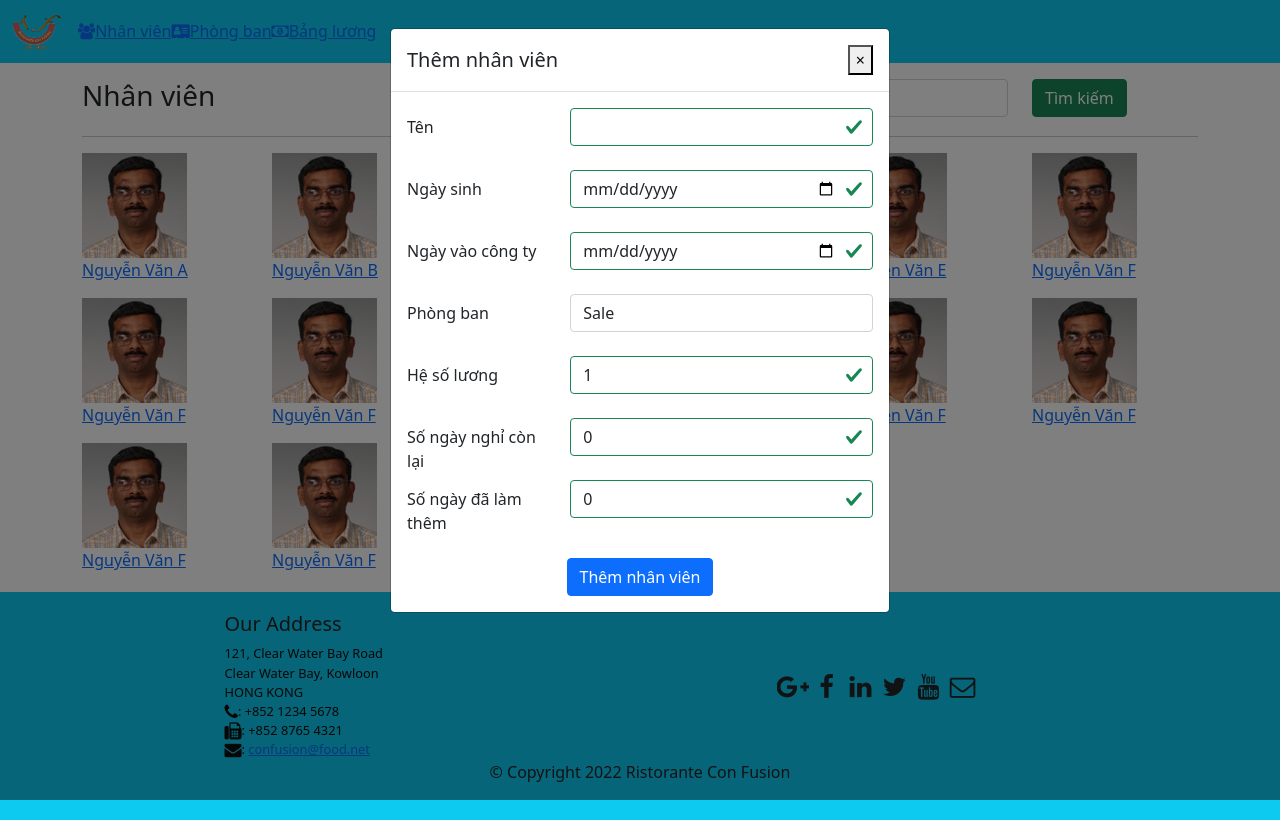
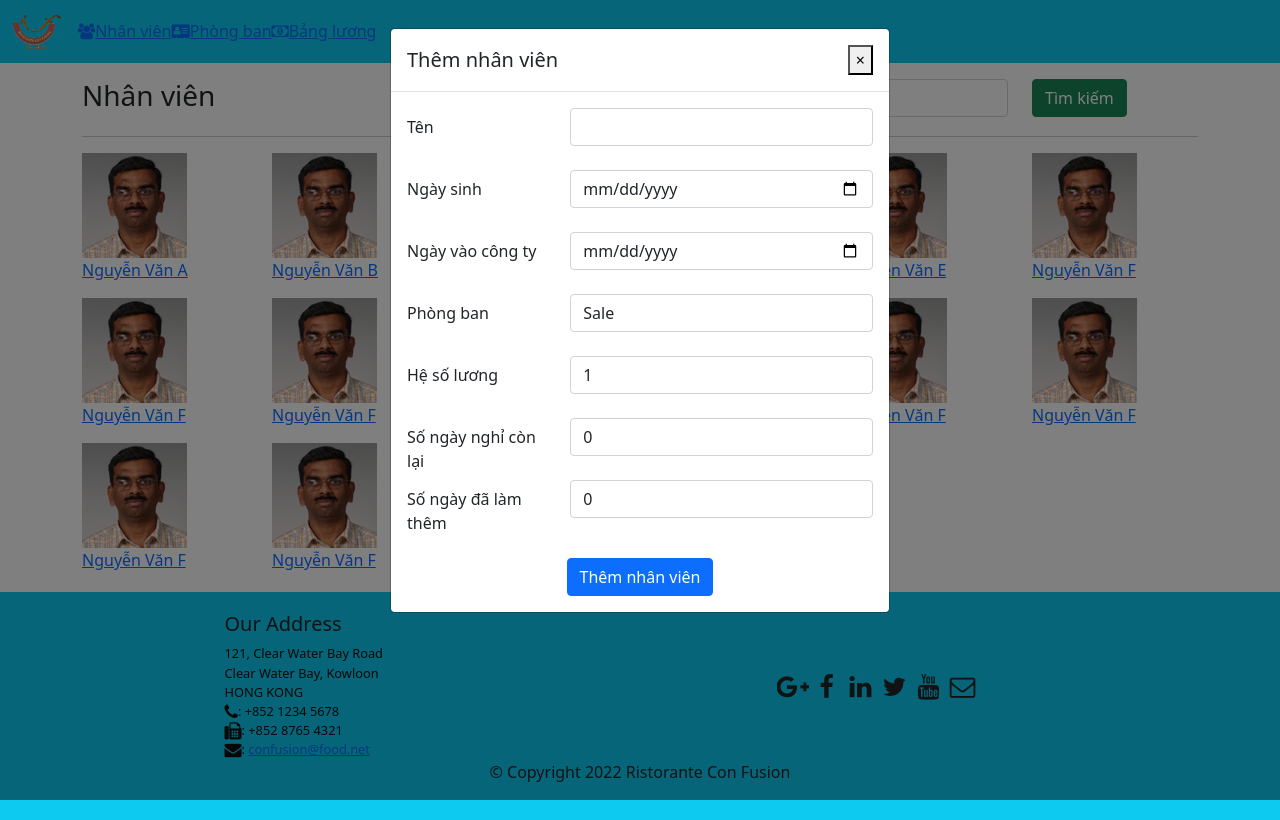
Before and after one commit to nhanfx16071/React--asm, a React (Create React App) app: page /nhanvien in a window 1280 px wide. Both pictures are taken after a click on the button 578 px from the left and 97 px from the top of the page. Built offline with nearby package versions, Linux system fonts and the light colour scheme.

Commit message:
Asm3-basic

```diff
--- a/src/containers/staff/StaffList.js
+++ b/src/containers/staff/StaffList.js
@@ -1,17 +1,6 @@
 import React, { useState } from "react";
 import { Link } from "react-router-dom";
-import {
-  Button,
-  Modal,
-  Col,
-  Form,
-  Input,
-  ModalHeader,
-  ModalBody,
-  Row,
-  Label,
-  FormFeedback,
-} from "reactstrap";
+import { Button, Modal, Col, Form, Input, ModalHeader, ModalBody, Row, Label, FormFeedback } from "reactstrap";
 
 const StaffList = (props) => {
   const [state, setState] = useState({
@@ -20,7 +9,7 @@ const StaffList = (props) => {
     doB: "",
     salaryScale: 1,
     startDate: "",
-    department: "Sale",
+    department: "",
     annualLeave: 0,
     overTime: 0,
     salary: 30000,
@@ -46,14 +35,7 @@ const StaffList = (props) => {
 
   const handleSubmit = (e) => {
     e.preventDefault();
-    const errors = validate(
-      state.name,
-      state.salaryScale,
-      state.doB,
-      state.startDate,
-      state.annualLeave,
-      state.overTime
-    );
+    const errors = validate(state.name, state.salaryScale, state.doB, state.startDate, state.annualLeave, state.overTime);
 
     const newStaff = {
       name: state.name,
@@ -72,14 +54,7 @@ const StaffList = (props) => {
     props.onAdd(newStaff);
   };
 
-  const validate = (
-    name,
-    salaryScale,
-    doB,
-    startDate,
-    annualLeave,
-    overTime
-  ) => {
+  const validate = (name, salaryScale, doB, startDate, annualLeave, overTime) => {
     const errors = {
       name: "",
       doB: "",
@@ -88,30 +63,17 @@ const StaffList = (props) => {
       annualLeave: "",
       overTime: "",
     };
-    if (state.touched.name && name.length < 2)
-      errors.name = "Yêu cầu nhiều hơn 2 ký tự";
-    else if (state.touched.name && name.length > 20)
-      errors.name = "Yêu cầu ít hơn 20 ký tự";
-    if (state.touched.salaryScale && salaryScale < 1)
-      errors.salaryScale = "Yêu cầu nhập";
-    if (state.touched.annualLeave && annualLeave < 1)
-      errors.annualLeave = "Yêu cầu nhập";
-    if (state.touched.overTime && overTime < 1)
-      errors.overTime = "Yêu cầu nhập";
+    if (state.touched.name && name.length < 2) errors.name = "Yêu cầu nhiều hơn 2 ký tự";
+    else if (state.touched.name && name.length > 20) errors.name = "Yêu cầu ít hơn 20 ký tự";
+    if (state.touched.salaryScale && salaryScale < 1) errors.salaryScale = "Yêu cầu nhập";
+    if (state.touched.annualLeave && annualLeave < 1) errors.annualLeave = "Yêu cầu nhập";
+    if (state.touched.overTime && overTime < 1) errors.overTime = "Yêu cầu nhập";
     if (state.touched.doB && doB < 1) errors.doB = "Yêu cầu nhập";
-    if (state.touched.startDate && startDate < 1)
-      errors.startDate = "Yêu cầu nhập";
+    if (state.touched.startDate && startDate < 1) errors.startDate = "Yêu cầu nhập";
     return errors;
   };
 
-  const errors = validate(
-    state.name,
-    state.salaryScale,
-    state.doB,
-    state.startDate,
-    state.annualLeave,
-    state.overTime
-  );
+  const errors = validate(state.name, state.salaryScale, state.doB, state.startDate, state.annualLeave, state.overTime);
   const toggleModal = () => {
     setState({
       ...state,
@@ -136,17 +98,12 @@ const StaffList = (props) => {
   const listNhanvien = props.staffs
     .filter((val) => {
       if (state.nameF === "") return val;
-      else if (val.name.toLowerCase().includes(state.nameF.toLowerCase()))
-        return val;
+      else if (val.name.toLowerCase().includes(state.nameF.toLowerCase())) return val;
       return 0;
     })
     .map((val) => {
       return (
-        <div
-          key={val.id}
-          className="col-lg-2 col-md-4 col-sm-12"
-          style={{ justifyContent: "center" }}
-        >
+        <div key={val.id} className="col-lg-2 col-md-4 col-sm-12" style={{ justifyContent: "center" }}>
           <Link to={"/nhanvien/" + val.id}>
             <div onClick={() => props.onStaffSelect(val.id)}></div>
             <img src={val.image} alt={val.name} />
@@ -173,12 +130,7 @@ const StaffList = (props) => {
         <div className="col-12 col-md-6 mt-3">
           <form onSubmit={timNhanVien} className="form-group row">
             <div className="col-8 col-md-8">
-              <Input
-                type="text"
-                className="form-control"
-                name="nameS"
-                placeholder="Tìm kiếm nhân viên..."
-              />
+              <Input type="text" className="form-control" name="nameS" placeholder="Tìm kiếm nhân viên..." />
             </div>
             <div className="col-4 col-md-4">
               <button className="btn btn-success" type="submit">
@@ -205,10 +157,11 @@ const StaffList = (props) => {
                   id="name"
                   name="name"
                   value={state.name}
-                  valid={errors.name === ""}
+                  // valid={errors.name === ""}
                   invalid={errors.name !== ""}
                   onBlur={() => handleBlur("name")}
                   onChange={handleInputChange}
+                  required
                 />
                 <FormFeedback>{errors.name}</FormFeedback>
               </Col>
@@ -224,10 +177,11 @@ const StaffList = (props) => {
                   id="doB"
                   name="doB"
                   value={state.doB}
-                  valid={errors.doB === ""}
+                  // valid={errors.doB === ""}
                   invalid={errors.doB !== ""}
                   onBlur={() => handleBlur("doB")}
                   onChange={handleInputChange}
+                  required
                 />
                 <FormFeedback>{errors.doB}</FormFeedback>
               </Col>
@@ -243,10 +197,11 @@ const StaffList = (props) => {
                   id="startDate"
                   name="startDate"
                   value={state.startDate}
-                  valid={errors.startDate === ""}
+                  // valid={errors.startDate === ""}
                   invalid={errors.startDate !== ""}
                   onBlur={() => handleBlur("startDate")}
                   onChange={handleInputChange}
+                  required
                 />
                 <FormFeedback>{errors.startDate}</FormFeedback>
               </Col>
@@ -256,18 +211,13 @@ const StaffList = (props) => {
                 Phòng ban
               </Label>
               <Col md={8}>
-                <Input
-                  type="select"
-                  id="department"
-                  name="department"
-                  value={state.department.name}
-                  onChange={handleInputChange}
-                >
-                  <option>Sale</option>
-                  <option>HR</option>
-                  <option>Marketing</option>
-                  <option>IT</option>
-                  <option>Finance</option>
+                <Input type="select" id="department" name="department" required
+                  value={state.department.name} onChange={handleInputChange}>
+                  <option selected="selected" value="Sale">Sale</option>
+                  <option value="HR">HR</option>
+                  <option value="Marketing"> Marketing</option>
+                  <option value="IT">IT</option>
+                  <option value="Finance">Finance</option>
                 </Input>
                 <FormFeedback>{errors.department}</FormFeedback>
               </Col>
@@ -284,10 +234,12 @@ const StaffList = (props) => {
                   name="salaryScale"
                   placeholder="1->3"
                   value={state.salaryScale}
-                  valid={errors.salaryScale === ""}
+                  // valid={errors.salaryScale === ""}
                   invalid={errors.salaryScale !== ""}
                   onBlur={() => handleBlur("salaryScale")}
                   onChange={handleInputChange}
+                  default="0"
+                  required
                 />
                 <FormFeedback>{errors.salaryScale}</FormFeedback>
               </Col>
@@ -298,15 +250,17 @@ const StaffList = (props) => {
               </Label>
               <Col md={8}>
                 <Input
-                  type="text"
+                  type="number"
                   className="form-control"
                   id="anualLeave"
                   name="annualLeave"
                   value={state.annualLeave}
-                  valid={errors.annualLeave === ""}
+                  // valid={errors.annualLeave === ""}
                   invalid={errors.annualLeave !== ""}
                   onBlur={() => handleBlur("annualLeave")}
                   onChange={handleInputChange}
+                  default="0"
+                  required
                 />
                 <FormFeedback>{errors.annualLeave}</FormFeedback>
               </Col>
@@ -317,15 +271,16 @@ const StaffList = (props) => {
               </Label>
               <Col md={8}>
                 <Input
-                  type="text"
+                  type="number"
                   className="form-control"
                   id="overTime"
                   name="overTime"
                   value={state.overTime}
-                  valid={errors.overTime === ""}
+                  // valid={errors.overTime === ""}
                   invalid={errors.overTime !== ""}
                   onBlur={() => handleBlur("overTime")}
                   onChange={handleInputChange}
+                  required
                 />
                 <FormFeedback>{errors.overTime}</FormFeedback>
               </Col>
```
